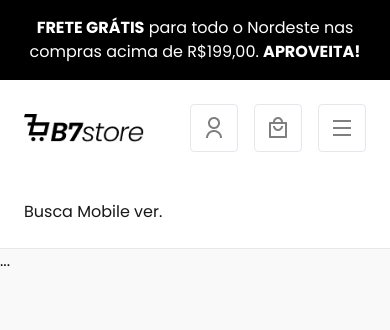
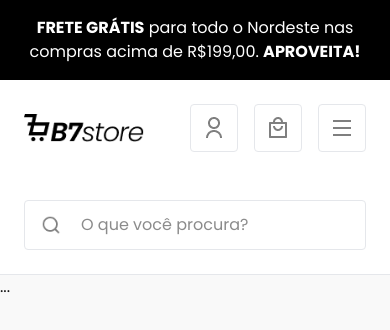
Before and after one commit to luanadplr/b7store, a Next.js app: page / in a window 390 px wide. Shown: the top 330 px of the page. Built offline with nearby package versions, Linux system fonts and the light colour scheme.

Commit message:
feat: finalizacao do menu versao mobile

```diff
--- a/src/components/layout/header.tsx
+++ b/src/components/layout/header.tsx
@@ -1,9 +1,10 @@
 "use client";
 
 import Image from "next/image";
-import { HeaderIcon } from "./header-icon";
+import { HeaderIcon } from "./header/menu-icon";
 import Link from "next/link";
 import { useState } from "react";
+import { InputBusca } from "./header/search";
 
 type MenuItem = {
   label: string;
@@ -83,7 +84,9 @@ export function Header() {
         </div>
       )}
       {/* Área da Busca versão Mobile */}
-      <div className="p-6 md:hidden">Busca Mobile ver.</div>
+      <div className="p-6 md:hidden">
+        <InputBusca />
+      </div>
     </header>
   );
 }
--- /dev/null
+++ b/src/components/layout/header/search.tsx
@@ -0,0 +1,15 @@
+import Image from "next/image";
+
+export function InputBusca() {
+  return (
+    <div className="flex w-full items-center gap-4 rounded-sm border border-gray-200 px-4 py-2">
+      <Image src={"/assets/ui/search.png"} alt="Busca" width={20} height={20} />
+
+      <input
+        className="w-full p-1 outline-none"
+        type="search"
+        placeholder="O que você procura?"
+      />
+    </div>
+  );
+}
```
Also changed, not shown: src/components/layout/header/menu-icon.tsx (renamed from src/components/layout/header-icon.tsx).
